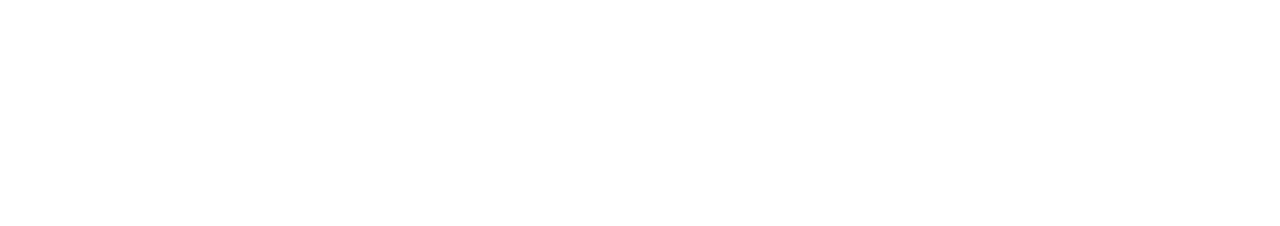
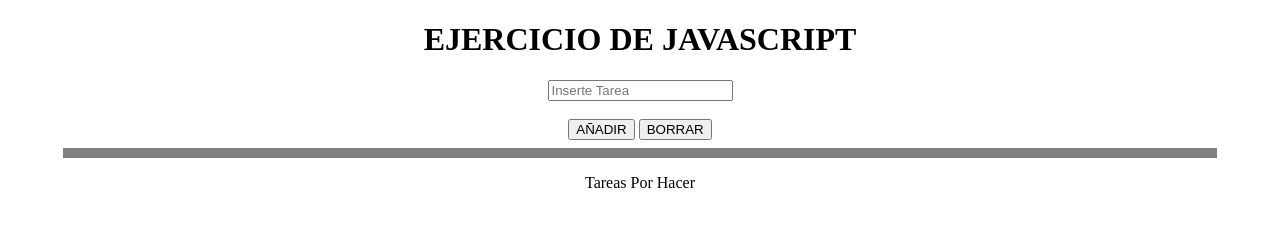
Before and after one commit to KvR0N3K0/web-repositorio, a plain HTML site: page index.html in a window 1280 px wide. Drawn offline with Linux system fonts and the light colour scheme.

Commit message:
index.html

```diff
--- a/index.html
+++ b/index.html
@@ -4,8 +4,22 @@
     <meta charset="UTF-8">
     <meta name="viewport" content="width=device-width, initial-scale=1.0">
     <title>Ejercicios JS</title>
+    <style>
+        body{
+            text-align: center;
+            margin: 0 auto;
+        }
+    </style>
 </head>
 <body>
-
+    <h1>EJERCICIO DE JAVASCRIPT</h1>
+    <label for="agregar_tarea"><input type="text" name="agregar_tarea" id="agregar_tarea" placeholder="Inserte Tarea"></label>
+    <br><br>
+    <button onclick="crearArray()">AÑADIR</button>
+    <button onclick="borrarTarea()">BORRAR</button>
+    <hr size="10px" width="90%" noshade>
+    <p>Tareas Por Hacer</p>
+    <div id="listarTarea"></div>
+</body>
 </body>
 </html>
```
